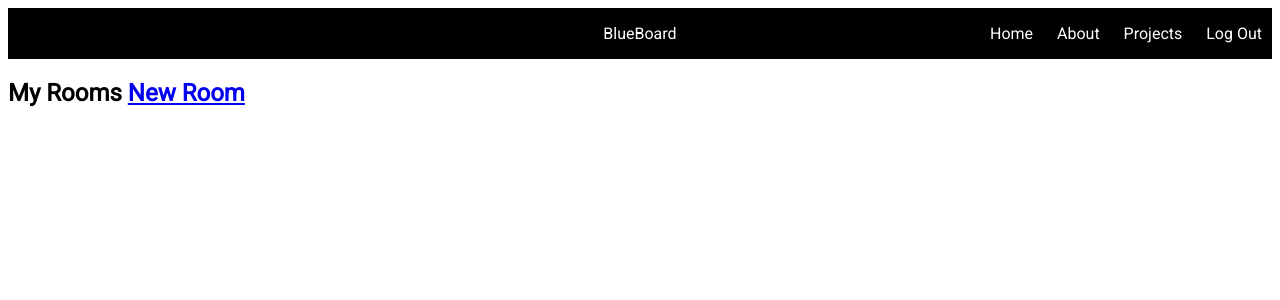
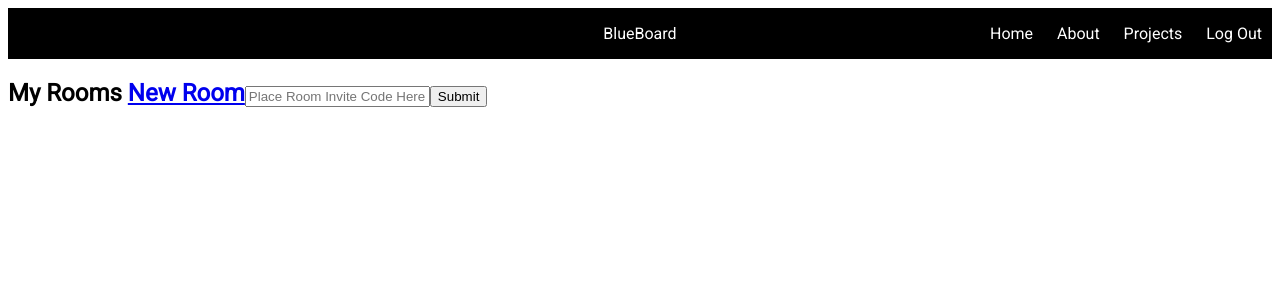
Before and after one commit to kjbrawner22/BlueBoard, a Flask app: page /profile in a window 1280 px wide. Shown: the top 300 px of the page. Run offline with Flask 2, Linux system fonts and the light colour scheme; a user stored in the database is signed in; data that the repository does not hold is empty.

Commit message:
added invite area

```diff
--- a/app/routes.py
+++ b/app/routes.py
@@ -79,7 +79,7 @@ def room(link):
 	r = current_user.rooms.filter_by(link=link).first()
 	if r is None:
 		flash('You cannot join a room without an invite!')
-		return redirect(url_for(home))
+		return redirect(url_for('profile'))
 	title = "BlueBoard | " + link
 	session['room'] = link
 	session['email'] = current_user.email
@@ -89,11 +89,12 @@ def room(link):
 @login_required
 def invite(link):
 	r = current_user.rooms.filter_by(link=link).first()
-	if r is None:
+	if r is None and Room.query.filter_by(link=link).first() is not None:
 		room = Room(link=link)
 		current_user.rooms.append(room)
 		db.session.commit()
-	return redirect
+		return redirect('room', link=link)
+	return redirect('profile')
 
 @app.route('/profile/new-room', methods=['GET', 'POST'])
 @login_required
--- /dev/null
+++ b/app/static/js/profile.js
@@ -0,0 +1,7 @@
+$(document).ready(function() {
+	$('#invite-submit').click(function() {
+		console.log('clicked');
+		var code = $('#invite-input').val();
+		window.location.href = window.location.hostname + "/invite/" + code;
+	});
+});
--- a/app/templates/profile.html
+++ b/app/templates/profile.html
@@ -1,8 +1,12 @@
 {% extends 'base.html' %}
 
 {% block body %}
-<h2>My Rooms <a href="{{url_for('new_room')}}">New Room</a></h2>
+<h2>My Rooms <a href="{{url_for('new_room')}}">New Room</a><input id="invite-input" type="text" placeholder="Place Room Invite Code Here"><button id="invite-submit">Submit</button></h2>
 {% for room in rooms %}
-<a href="{{ url_for('room', link=room.link) }}"><p>{{ room.link }}</p></a>
+<a href="{{ url_for('room', link=room.link) }}"><p>{{ room.nickname }}</p></a>
 {% endfor %}
 {% endblock %}
+
+{% block js %}
+<script src="{{ url_for('static', filename='js/profile.js') }}"></script>
+{% endblock %}
```
